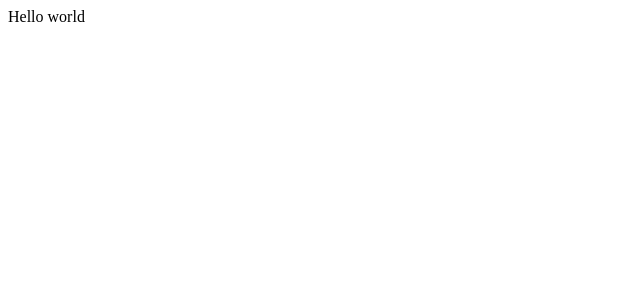
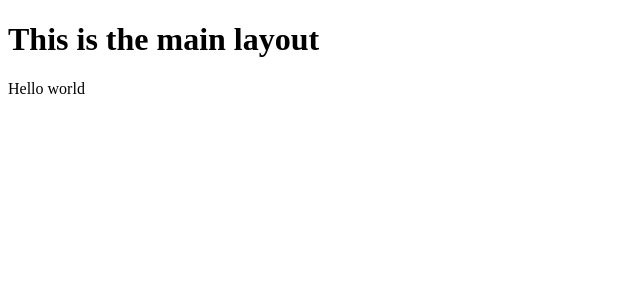
Before and after one commit to sammygojs/FS-App, a Next.js app: page / in a window 1280 px wide. Shown: the top 300 px of the page, without its empty margins (0-640 px from the left). Built offline with nearby package versions, Linux system fonts and the light colour scheme.

Commit message:
Parent layout

```diff
--- a/src/app/layout.js
+++ b/src/app/layout.js
@@ -6,7 +6,10 @@ export const metadata = {
 export default function RootLayout({ children }) {
   return (
     <html lang="en">
-      <body>{children}</body>
+
+      <body>
+      <h1>This is the main layout</h1>
+        {children}</body>
     </html>
   )
 }
```
